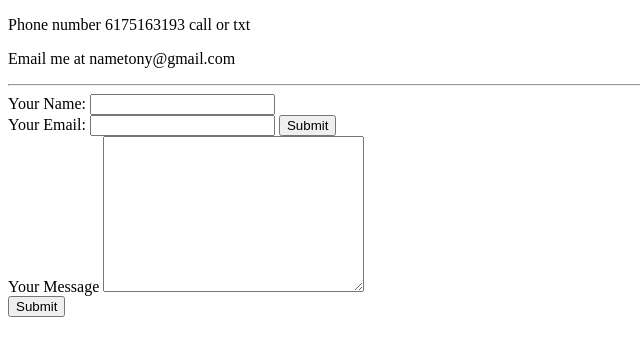
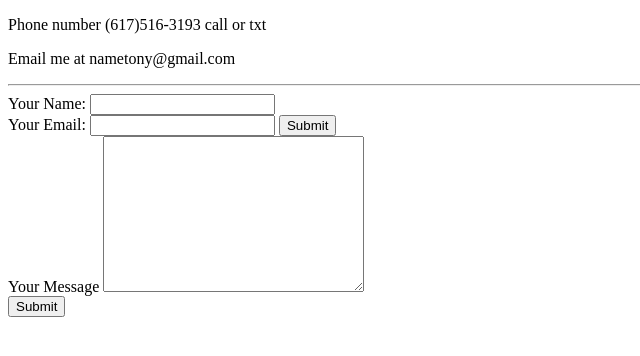
Before and after one commit to varysome/cv, a plain HTML site: page contacts.html in a window 1280 px wide. Shown: the full height of the page, 0-640 px from the left. Drawn offline with Linux system fonts and the light colour scheme.

Commit message:
Update contacts.html

```diff
--- a/contacts.html
+++ b/contacts.html
@@ -7,7 +7,7 @@
     <title>Document</title>
 </head>
 <body>
-    <p>Phone number 6175163193 call or txt</p>
+    <p>Phone number (617)516-3193 call or txt</p>
     <p>Email me at nametony@gmail.com</p>
 <hr>
     <form action="mailto:nametony@gmail.com" method="post" enc type="text/plain">
```
